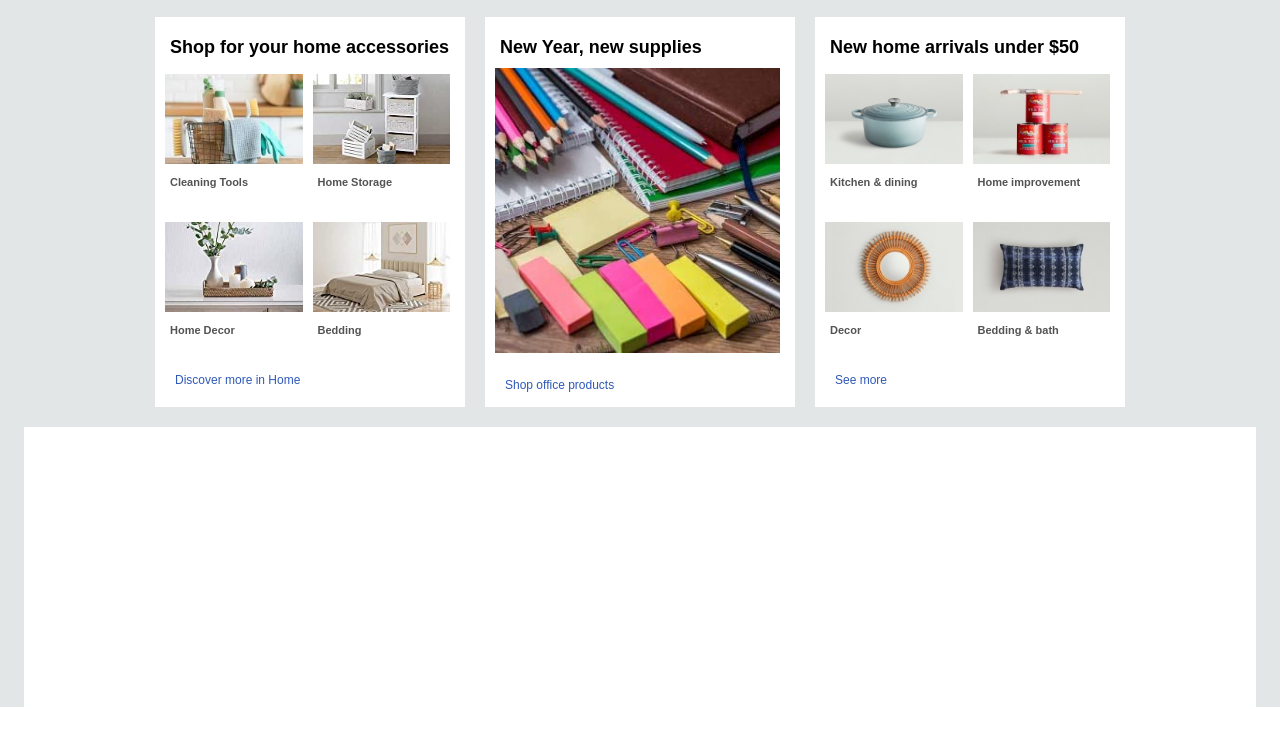
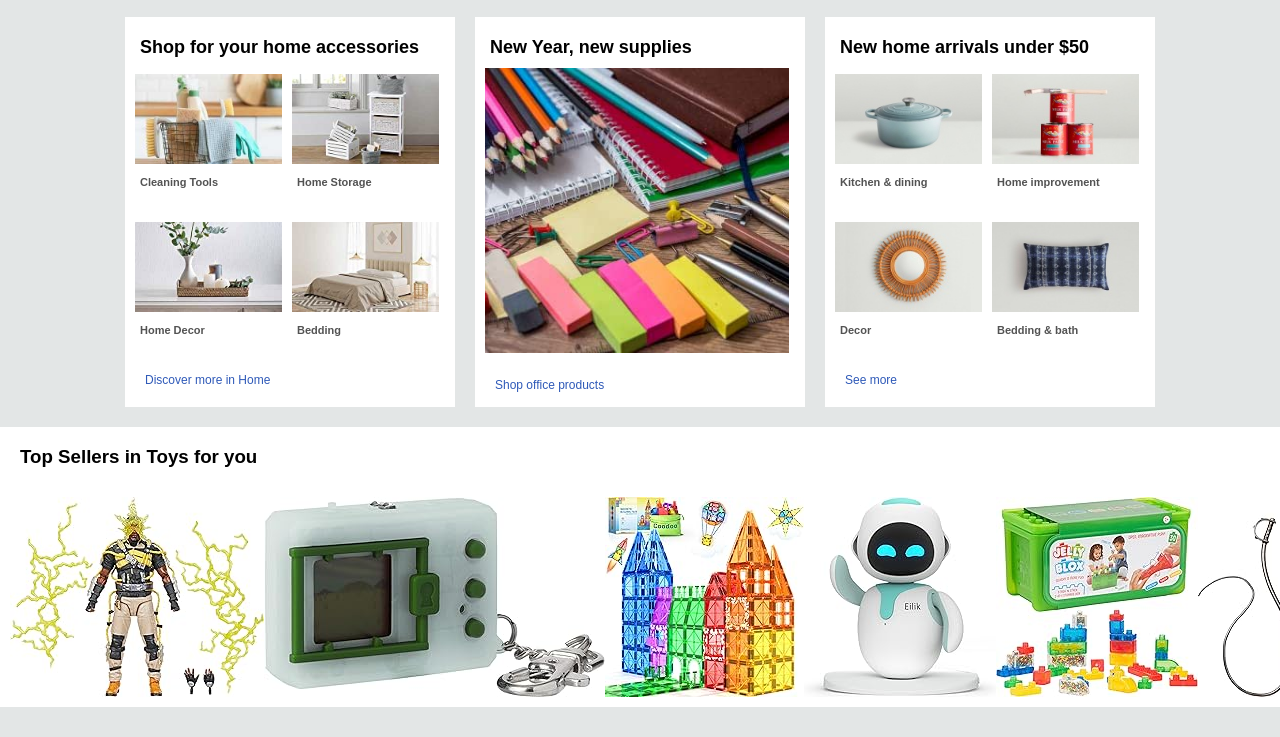
Before and after one commit to jimanloi/amazon-clone, a website: page index.html in a window 1280 px wide. Shown: the part 742-1479 px from the top of the page. Before the commit the page ends 1449 px from the top, so only its background shows below. Drawn offline with Linux system fonts and the light colour scheme.

Commit message:
developed main content

```diff
--- a/index.html
+++ b/index.html
@@ -205,7 +205,7 @@
           <h3>New Year, new supplies</h3>
         </div>
         <div class="one-pic">
-          <img src="./assets/new-year-new-supplies.jpg" alt="nyns" />
+          <img src="./assets/new-year-new-supplies.jpg" alt="new-year" />
         </div>
         <div class="see-more-container">
           <span class="see-more">Shop office products</span>
@@ -311,7 +311,32 @@
 
     <!-- horizontal bar -->
 
-    <div class="top-things-bar"></div>
+    <div class="top-things-bar">
+      <div class="horibar-title">
+        <h3>Top Sellers in Toys for you</h3>
+      </div>
+      <div class="horizontal-six-photos">
+        <div class="one-of-six-pic">
+          <img src="./assets/top-toy-1.jpg" alt="top-toy-1" />
+        </div>
+        <div class="one-of-six-pic">
+          <img src="./assets/top-toy-2.jpg" alt="top-toy-2" />
+        </div>
+        <div class="one-of-six-pic">
+          <img src="./assets/top-toy-3.jpg" alt="top-toy-3" />
+        </div>
+        <div class="one-of-six-pic">
+          <img src="./assets/top-toy-4.jpg" alt="top-toy-4" />
+        </div>
+        <div class="one-of-six-pic">
+          <img src="./assets/top-toy-5.jpg" alt="top-toy-5" />
+        </div>
+        <div class="one-of-six-pic">
+          <img src="./assets/top-toy-6.jpg" alt="top-toy-6" />
+        </div>
+      </div>
+    </div>
+    <div class="some-space"></div>
   </main>
 </body>
 
--- a/styles/index.css
+++ b/styles/index.css
@@ -10,4 +10,5 @@ body {
 
 main {
   background-color: #e3e6e6;
+  justify-items: center;
 }
--- a/styles/main.css
+++ b/styles/main.css
@@ -3,6 +3,7 @@
   width: 100%;
   height: 250px;
   overflow: visible;
+  max-width: 1650px;
 }
 
 .hero-content img {
@@ -15,12 +16,12 @@
 .preview-grid-nine {
   display: flex;
   flex-wrap: wrap;
-  column-gap: 20px;
-  row-gap: 20px;
+  gap: 20px;
   justify-content: center;
   width: 100%;
   overflow: hidden;
   height: 820px;
+  max-width: 1600px;
 }
 
 .one-grid {
@@ -29,21 +30,10 @@
   justify-items: center;
   flex-direction: column;
   background-color: #ffff;
-  width: 300px;
-
-  /* min-width: 306px;
-  max-width: 370px; */
-
   height: 380px;
+  width: 320px;
   padding: 5px;
   overflow: hidden;
-}
-
-.top-things-bar {
-  max-width: 100%;
-  height: 280px;
-  background-color: #ffff;
-  margin: 0 24px;
 }
 
 .grid-title {
@@ -119,3 +109,46 @@
   height: auto;
   object-fit: cover;
 }
+
+/* Top Toy Sellers */
+
+.top-things-bar {
+  width: 100%;
+  max-width: 1380px;
+  height: 280px;
+  background-color: #ffff;
+  display: flex;
+  flex-direction: column;
+  justify-content: center;
+  overflow: hidden;
+}
+
+.top-things-bar h3 {
+  padding-left: 20px;
+}
+
+.horizontal-six-photos {
+  display: flex;
+  flex-direction: row;
+  padding: 10px;
+  overflow: hidden;
+  width: 100%;
+  max-height: 200px;
+}
+
+.one-of-six-pics {
+  height: 100%;
+  max-height: 200px;
+  max-width: 230px;
+  vertical-align: middle;
+}
+
+.one-of-six-pics img {
+  width: 100%;
+  object-fit: scale-down;
+}
+
+.some-space {
+  width: 100%;
+  height: 30px;
+}
```
Also changed, not shown: assets/top-toy-1.jpg (added), assets/top-toy-2.jpg (added), assets/top-toy-3.jpg (added), assets/top-toy-4.jpg (added), assets/top-toy-5.jpg (added), assets/top-toy-6.jpg (added).
